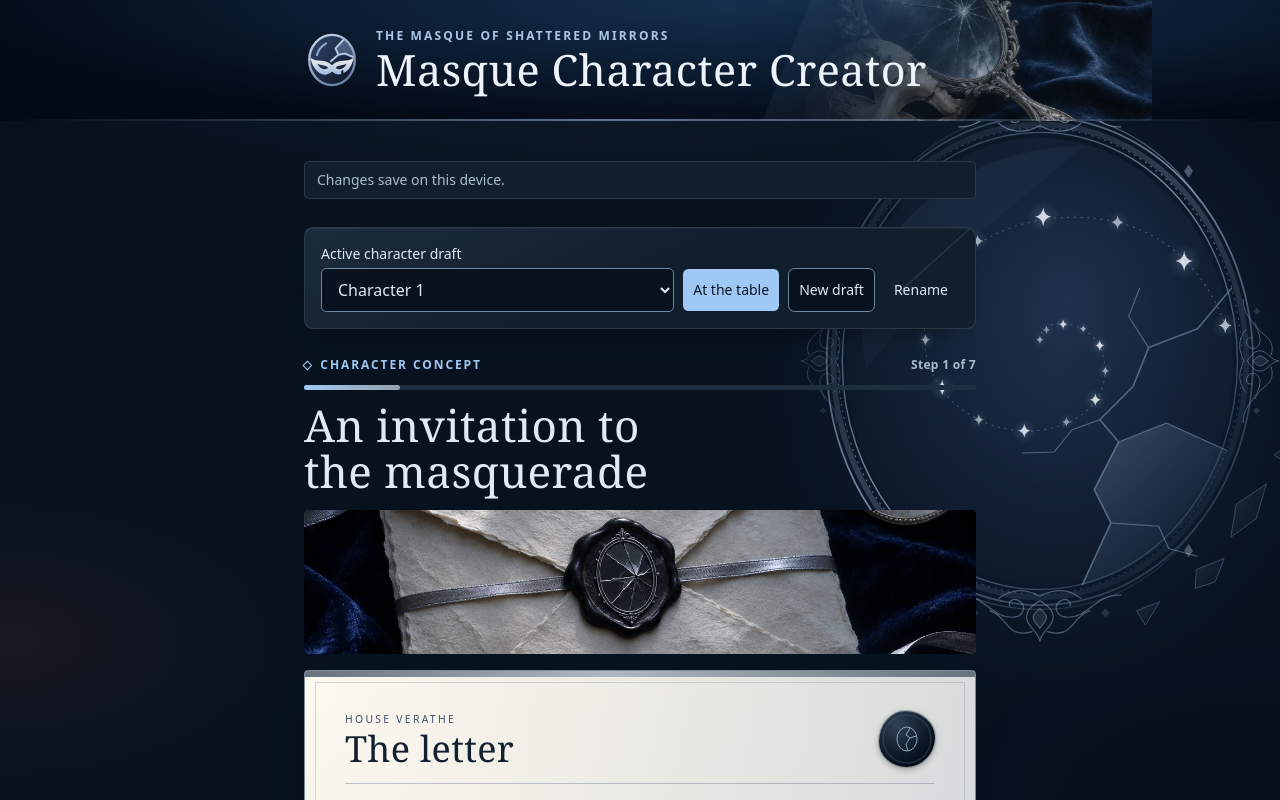
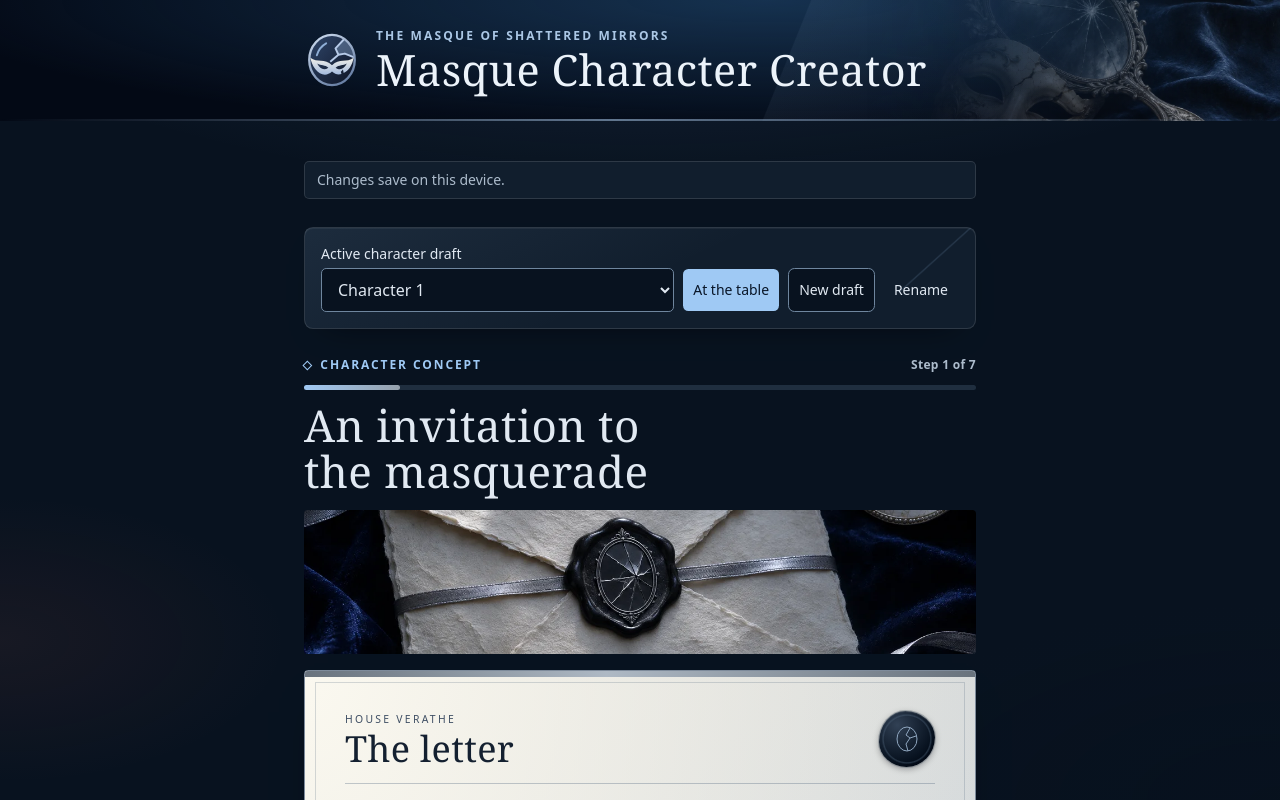
Before and after one commit to starbornone/masque-of-shattered-mirrors, a React (Vite) app: page / in a window 1280 px wide. Shown: the top 800 px of the page. Built offline with nearby package versions, Linux system fonts and the light colour scheme.

Commit message:
Refine the player header and remove the old backdrop

```diff
--- a/src/App.tsx
+++ b/src/App.tsx
@@ -1,6 +1,5 @@
 import { useLayoutEffect, useRef, useState } from 'react'
 import masqueCover from '@/assets/masque-cover.webp'
-import veratheMirror from '@/assets/verathe-mirror.svg'
 import { parseBuild } from '@/attributes/build'
 import type { BuildDraft, BuildStep } from '@/attributes/draft'
 import { characterFilename, serializeCharacter } from '@/character/draft'
@@ -200,24 +199,14 @@ function App() {
       className="relative flex min-h-svh flex-col overflow-x-clip text-foreground"
       data-print-ledger={reviewBuild && !atTable ? '' : undefined}
     >
-      <img
-        src={veratheMirror}
-        alt=""
-        width={600}
-        height={620}
-        className="verathe-backdrop pointer-events-none absolute print:hidden"
-      />
-
       <header className="masque-masthead relative z-10">
-        <div className="pointer-events-none absolute inset-0 mx-auto max-w-5xl">
         <img
           src={masqueCover}
           alt=""
           width={1200}
           height={800}
-            className="masque-masthead-art absolute inset-y-0 right-0 h-full object-cover"
+          className="masque-masthead-art pointer-events-none absolute inset-y-0 right-0 h-full object-cover"
         />
-        </div>
         <div className="mx-auto max-w-[45rem] px-4 py-6 sm:px-6 sm:py-7">
           <div className="veil-in flex items-center gap-3.5 sm:gap-4">
             <img
--- a/src/index.css
+++ b/src/index.css
@@ -218,24 +218,6 @@
   }
 }
 
-.verathe-backdrop {
-  inset-block-start: 3rem;
-  inset-inline-end: clamp(-12rem, 20vw - 20rem, -1rem);
-  width: clamp(29rem, 52vw, 48rem);
-  max-width: none;
-  height: auto;
-  opacity: 0.88;
-}
-
-@media (width < 48rem) {
-  .verathe-backdrop {
-    inset-block-start: 5rem;
-    inset-inline-end: -12rem;
-    width: clamp(22rem, 78vw, 29rem);
-    opacity: 0.38;
-  }
-}
-
 .veil-in {
   animation: veil-in 0.7s ease-out both;
 }
@@ -263,7 +245,7 @@
 .masque-masthead-art {
   width: clamp(9rem, 45vw, 26rem);
   object-position: 48% 47%;
-  mask-image: linear-gradient(to right, transparent, rgb(0 0 0 / 0.15) 30%, black 85%);
+  mask-image: linear-gradient(to right, transparent, rgb(0 0 0 / 0.1) 32%, rgb(0 0 0 / 0.38) 60%, black 90%);
 }
 
 .masque-masthead-kicker {
```
Also changed, not shown: roadmap/completed.json (+8 -1 lines), src/assets/verathe-mirror.svg (deleted), 1 other file (tests, documents, lock files or other folders). Lines whose indentation alone changed are shown as unchanged.
